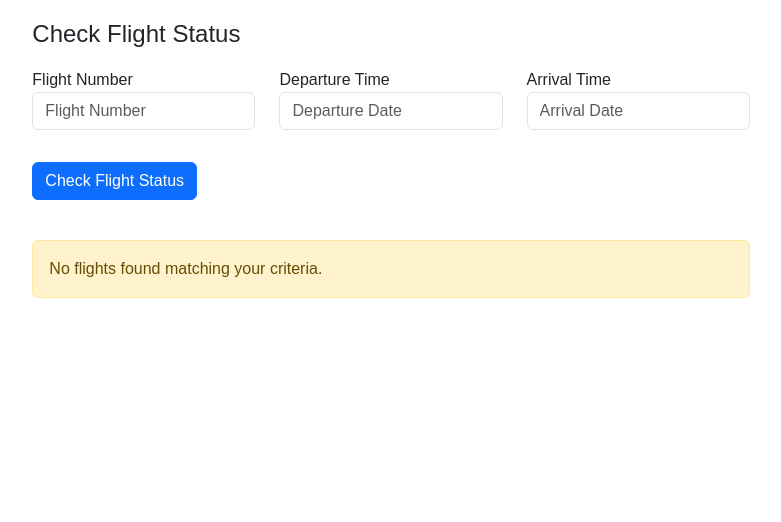
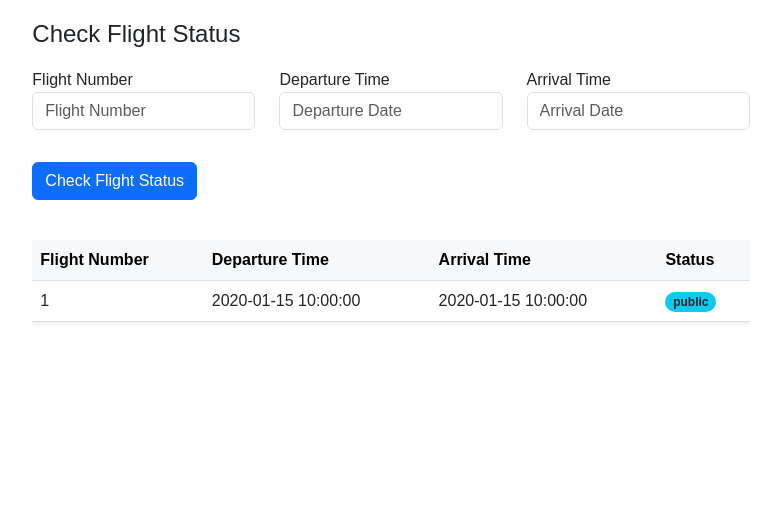
Before and after one commit to Jaacky-Huaang/Databases_Project, a Flask app: page / in a window 1280 px wide, after a click on "Flight Status". Shown: the part 222-744 px from the top of the page, without its empty margins (249-1030 px from the left). Run offline with Flask 3, Linux system fonts and the light colour scheme; tables that the repository leaves empty hold one stand-in row (values such as "Sample post").

Commit message:
fix status issue

```diff
--- a/reservation/routes.py
+++ b/reservation/routes.py
@@ -25,9 +25,7 @@ def home():
         cursor.execute(query_upcoming_flight)
         search_result = cursor.fetchall()
         cursor.close()
-        if len(search_result) == 0:
-            flash('No flight found', 'danger')
-        else:
+        if len(search_result) != 0:
             return redirect(url_for('upcoming_flight', search_result=json.dumps(search_result, default=str)))
 
     form_flight_status = forms.PublicSearchFlightStatusForm()
@@ -36,7 +34,7 @@ def home():
     arrival_time = '' if form_flight_status.arrival_time.data==None else form_flight_status.arrival_time.data
     cursor = conn.cursor()
     print(flight_number, departure_time, arrival_time)
-    query_flight_status = f'SELECT * FROM flight WHERE flight_num LIKE "%{flight_number}%" AND departure_time LIKE "%{departure_time}%" AND arrival_time LIKE "%{arrival_time}%" AND status = "upcoming"'
+    query_flight_status = f'SELECT * FROM flight WHERE flight_num LIKE "%{flight_number}%" AND departure_time LIKE "%{departure_time}%" AND arrival_time LIKE "%{arrival_time}%"'
     cursor.execute(query_flight_status)
     status_search_result = cursor.fetchall()
     cursor.close()
--- a/reservation/templates/index.html
+++ b/reservation/templates/index.html
@@ -29,12 +29,12 @@
     <!-- Navigation Tabs -->
     <ul class="nav nav-tabs" id="flightTab" role="tablist">
         <li class="nav-item" role="presentation">
-            <button class="nav-link active" id="upcoming-flights-tab" data-bs-toggle="tab" data-bs-target="#upcoming-flights" type="button" role="tab" aria-controls="upcoming-flights" aria-selected="true">
+            <button class="nav-link {% if active_tab == '#upcoming-flights' or not active_tab %}active{% endif %}" id="upcoming-flights-tab" data-bs-toggle="tab" data-bs-target="#upcoming-flights" type="button" role="tab" aria-controls="upcoming-flights" aria-selected="true">
                 Find Upcoming Flights
             </button>
         </li>
         <li class="nav-item" role="presentation">
-            <button class="nav-link" id="flight-status-tab" data-bs-toggle="tab" data-bs-target="#flight-status-tab-pane" type="button" role="tab" aria-controls="flight-status-tab-pane" aria-selected="false">
+            <button class="nav-link {% if active_tab == '#flight-status-tab-pane' %}active{% endif %}" id="flight-status-tab" data-bs-toggle="tab" data-bs-target="#flight-status-tab-pane" type="button" role="tab" aria-controls="flight-status-tab-pane" aria-selected="false">
                 Flight Status
             </button>
         </li>
@@ -42,10 +42,11 @@
 
     <div class="tab-content mt-4" id="flightTabContent">
         <!-- Upcoming Flights Tab -->
-        <div class="tab-pane fade show active" id="upcoming-flights" role="tabpanel" aria-labelledby="upcoming-flights-tab">
+        <div class="tab-pane fade {% if active_tab == '#upcoming-flights' or not active_tab %}show active{% endif %}" id="upcoming-flights" role="tabpanel" aria-labelledby="upcoming-flights-tab">
             <section id="search-flights">
                 <form method="POST" action="" id="upcoming_flight_form">
                     {{ form_upcoming_flight.hidden_tag() }}
+                    <input type="hidden" name="active_tab" id="active_tab_upcoming" value="#upcoming-flights">
                     <fieldset>
                         <legend class="mb-3">Find Upcoming Flights</legend>
                         <div class="form-group">
@@ -107,11 +108,12 @@
         </div>
 
         <!-- Flight Status Tab -->
-        <div class="tab-pane fade" id="flight-status-tab-pane" role="tabpanel" aria-labelledby="flight-status-tab">
+        <div class="tab-pane fade {% if active_tab == '#flight-status-tab-pane' %}show active{% endif %}" id="flight-status-tab-pane" role="tabpanel" aria-labelledby="flight-status-tab">
             <section id="flight-status" class="mt-3">
                 <div class="col-12 col-md-10 col-lg-8 mx-auto">
                     <form method="POST" action="">
                         {{ form_flight_status.hidden_tag() }}
+                        <input type="hidden" name="active_tab" id="active_tab_status" value="#flight-status-tab-pane">
                         <fieldset>
                             <legend class="mb-3">Check Flight Status</legend>
                             <div class="row">
@@ -188,6 +190,24 @@
         </div>
     </div>
 </div>
+
+<script>
+document.addEventListener('DOMContentLoaded', (event) => {
+  const activeTabUpcoming = document.getElementById('active_tab_upcoming');
+  const activeTabStatus = document.getElementById('active_tab_status');
+
+  document.querySelectorAll('button[data-bs-toggle="tab"]').forEach(tabButton => {
+    tabButton.addEventListener('shown.bs.tab', (e) => {
+      const activeTabId = e.target.getAttribute('data-bs-target');
+      if (activeTabId === '#upcoming-flights') {
+        activeTabUpcoming.value = '#upcoming-flights';
+      } else if (activeTabId === '#flight-status-tab-pane') {
+        activeTabStatus.value = '#flight-status-tab-pane';
+      }
+    });
+  });
+});
+</script>
 {% endblock content %}
 
 {% block extra_content %}{% endblock extra_content %}
```
